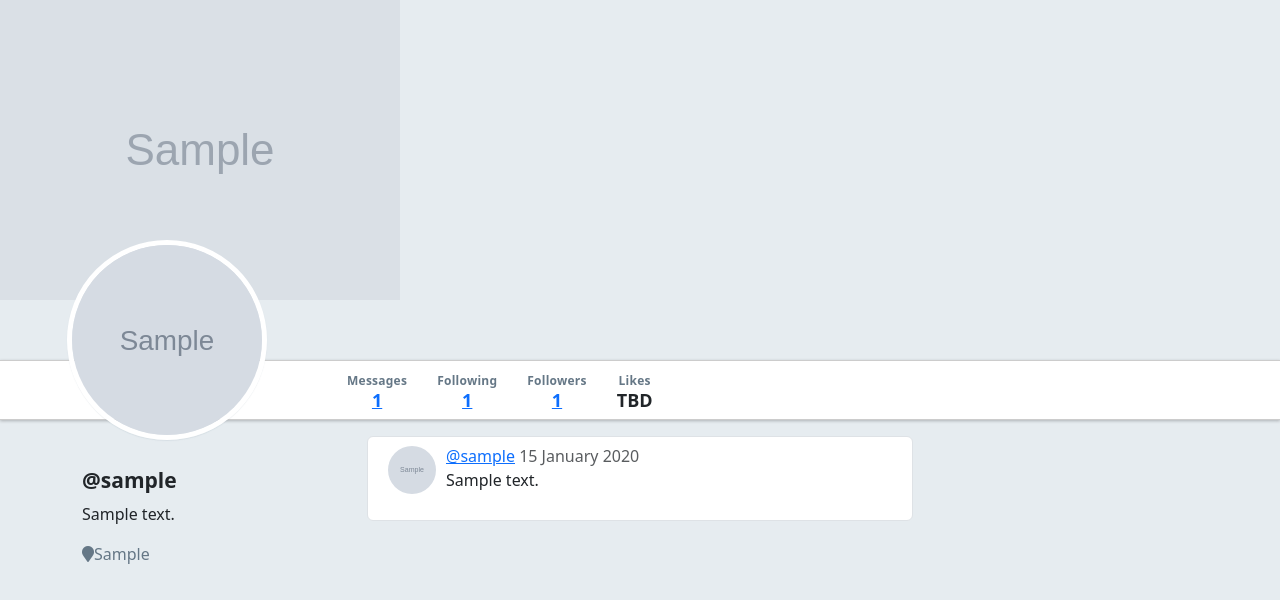
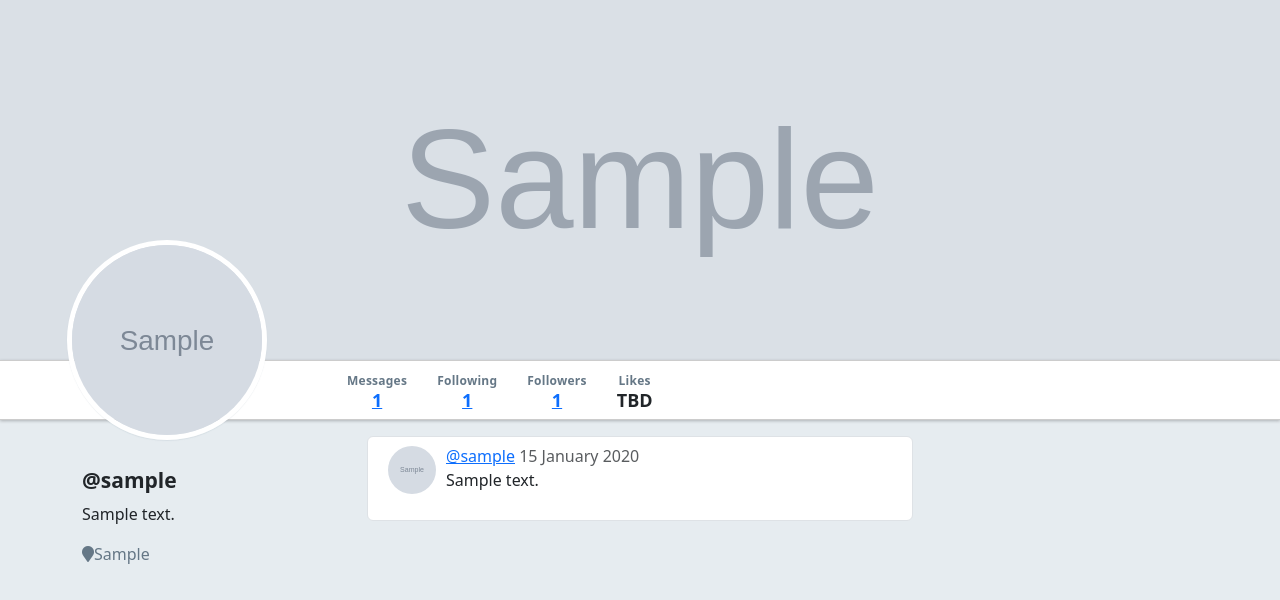
Before and after one commit to tsuyokoya/warbler, a Flask app: page /users/1 in a window 1280 px wide. Shown: the part 46-646 px from the top of the page. Run offline with Flask 2, Linux system fonts and the light colour scheme; tables that the repository leaves empty hold one stand-in row (values such as "Sample post"); grey boxes marked "Sample" are stand-in pictures; some libraries are stand-ins or nearby versions.

Commit message:
Added CSS for header profile image

```diff
--- a/static/stylesheets/style.css
+++ b/static/stylesheets/style.css
@@ -167,6 +167,11 @@ nav + .container {
 
 #profile-image {
   margin: 0 auto 15px;
+  width: 100%;
+}
+
+#profile-header {
+  height: 100%;
   width: 100%;
 }
 
```
